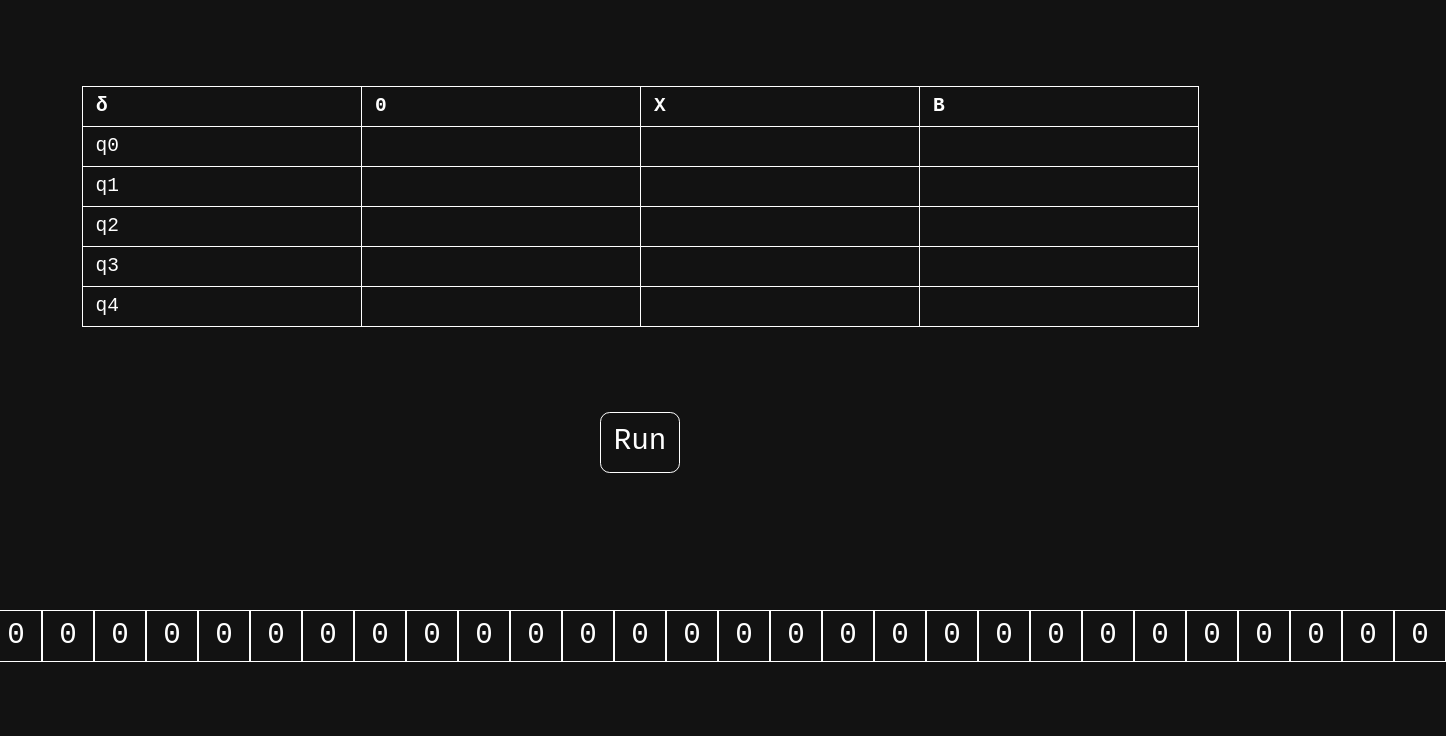
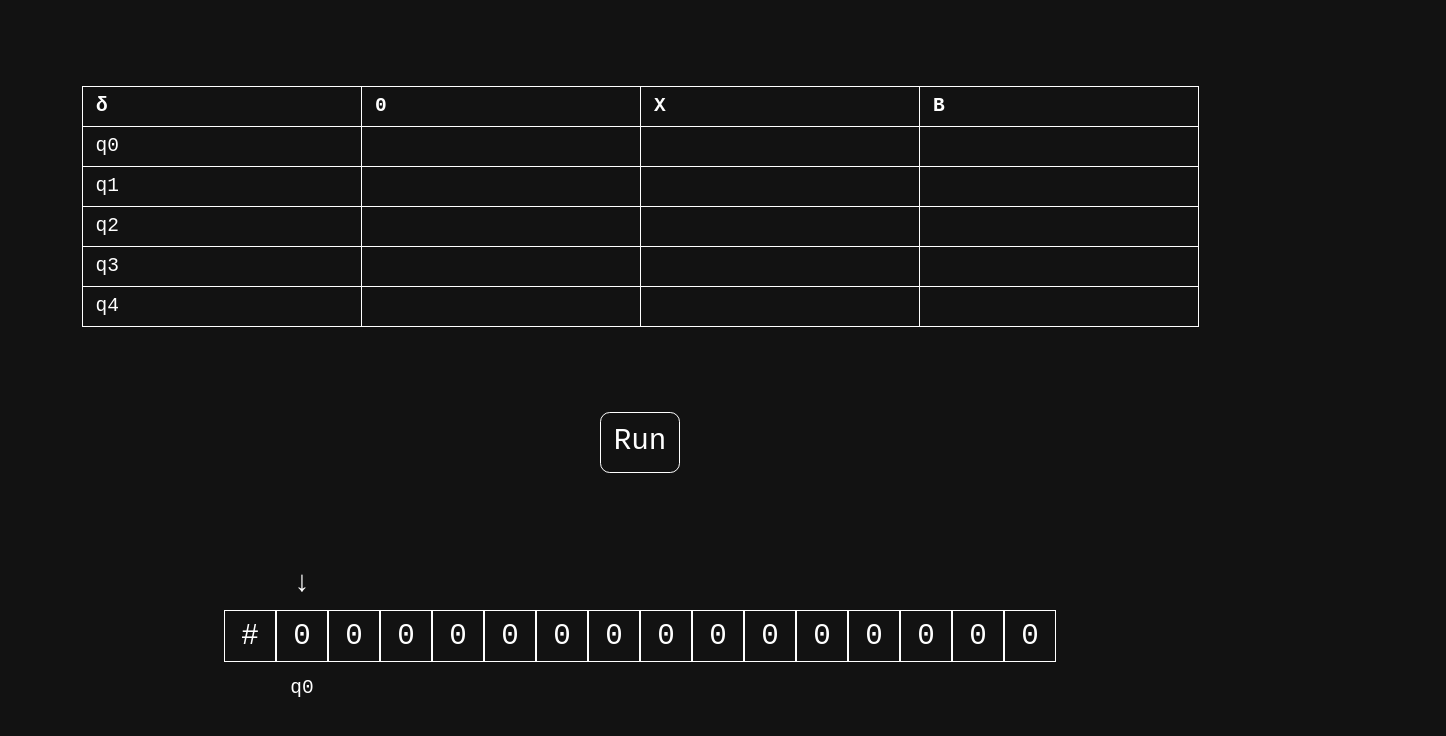
Before and after one commit to grabczak/turing-machine, a React (Vite) app: page / in a window 1280 px wide. Shown: the top 736 px of the page, 1446 px wide, since content can reach past the window. Built offline with nearby package versions, Linux system fonts and the light colour scheme.

Commit message:
Create inputs for tape cells

```diff
--- a/src/App.tsx
+++ b/src/App.tsx
@@ -31,7 +31,7 @@ export default function App() {
     localStorage.setItem("table", JSON.stringify(table));
   }, [table]);
 
-  const [input, setInput] = useState(() => Array(31).fill("0"));
+  const [input, setInput] = useState(() => Array(15).fill("0"));
 
   const [index, setIndex] = useState(0);
 
--- a/src/components/Tape.tsx
+++ b/src/components/Tape.tsx
@@ -1,3 +1,34 @@
+const Cell = ({
+  value,
+  head,
+  state,
+}: {
+  value: string;
+  head: boolean;
+  state: string;
+}) => {
+  return (
+    <div>
+      <div
+        className="w-16 h-16 flex justify-center items-center"
+        style={{ visibility: head ? "visible" : "hidden" }}
+      >
+        ↓
+      </div>
+      <input
+        value={value}
+        className="border border-white w-16 h-16 text-center"
+      />
+      <div
+        className="w-16 h-16 flex justify-center items-center text-2xl"
+        style={{ visibility: head ? "visible" : "hidden" }}
+      >
+        {state}
+      </div>
+    </div>
+  );
+};
+
 export const Tape = ({
   index,
   input,
@@ -8,28 +39,12 @@ export const Tape = ({
   state: string;
 }) => {
   return (
-    <div className="text-4xl">
-      <div
-        className="w-16 h-16 flex justify-center items-center"
-        style={{ transform: `translateX(${index * 52}px)` }}
-      >
-        ↓
-      </div>
+    <div className="flex text-4xl">
+      <Cell value="#" head={index === -1} state={state} />
       <div className="flex">
         {input.map((symbol, i) => (
-          <div
-            className="border border-white w-16 h-16 flex justify-center items-center"
-            key={i}
-          >
-            {symbol}
-          </div>
+          <Cell value={symbol} head={index === i} state={state} key={i} />
         ))}
-      </div>
-      <div
-        className="w-16 h-16 flex justify-center items-center text-2xl"
-        style={{ transform: `translateX(${index * 52}px)` }}
-      >
-        {state}
       </div>
     </div>
   );
```
